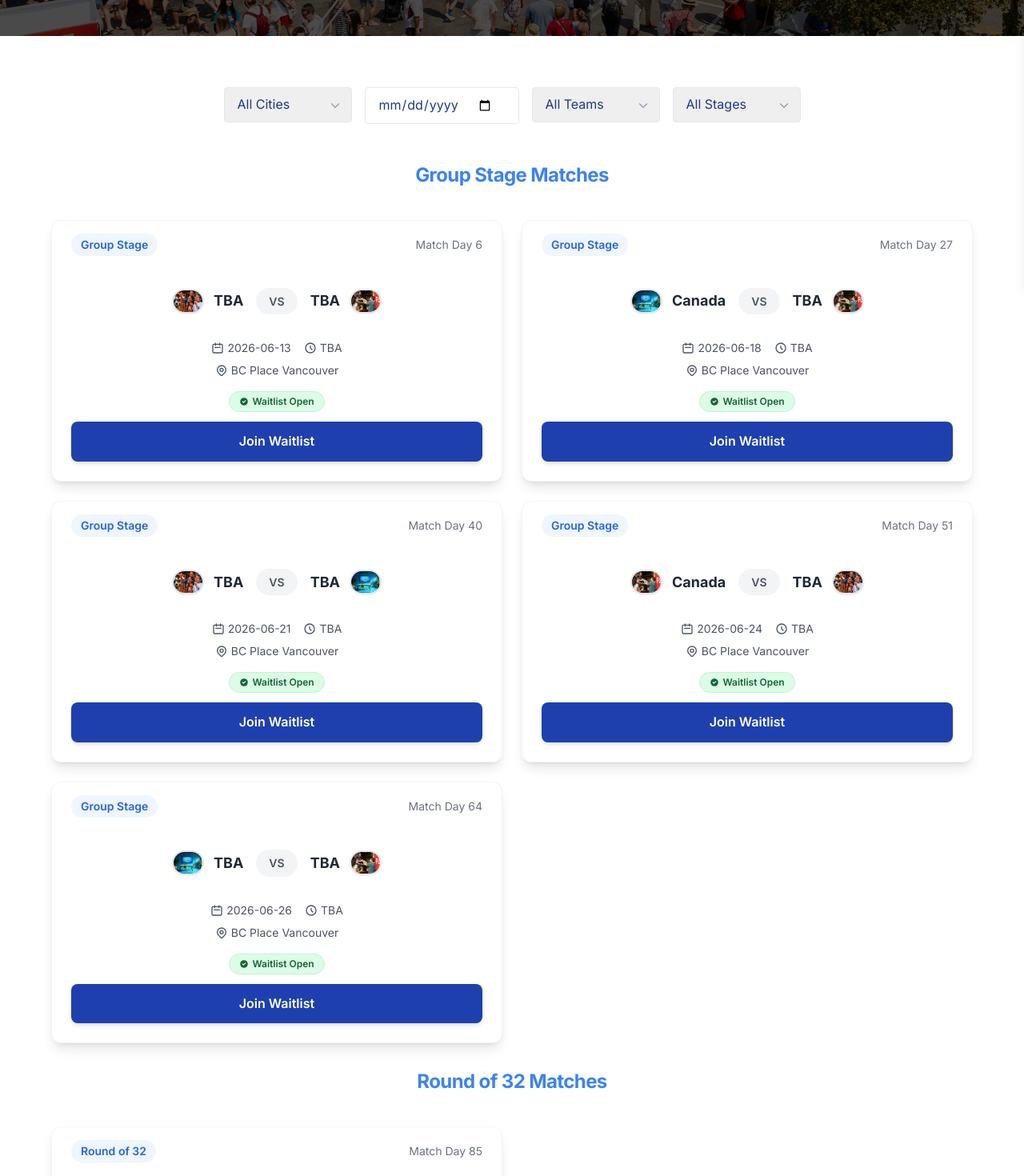
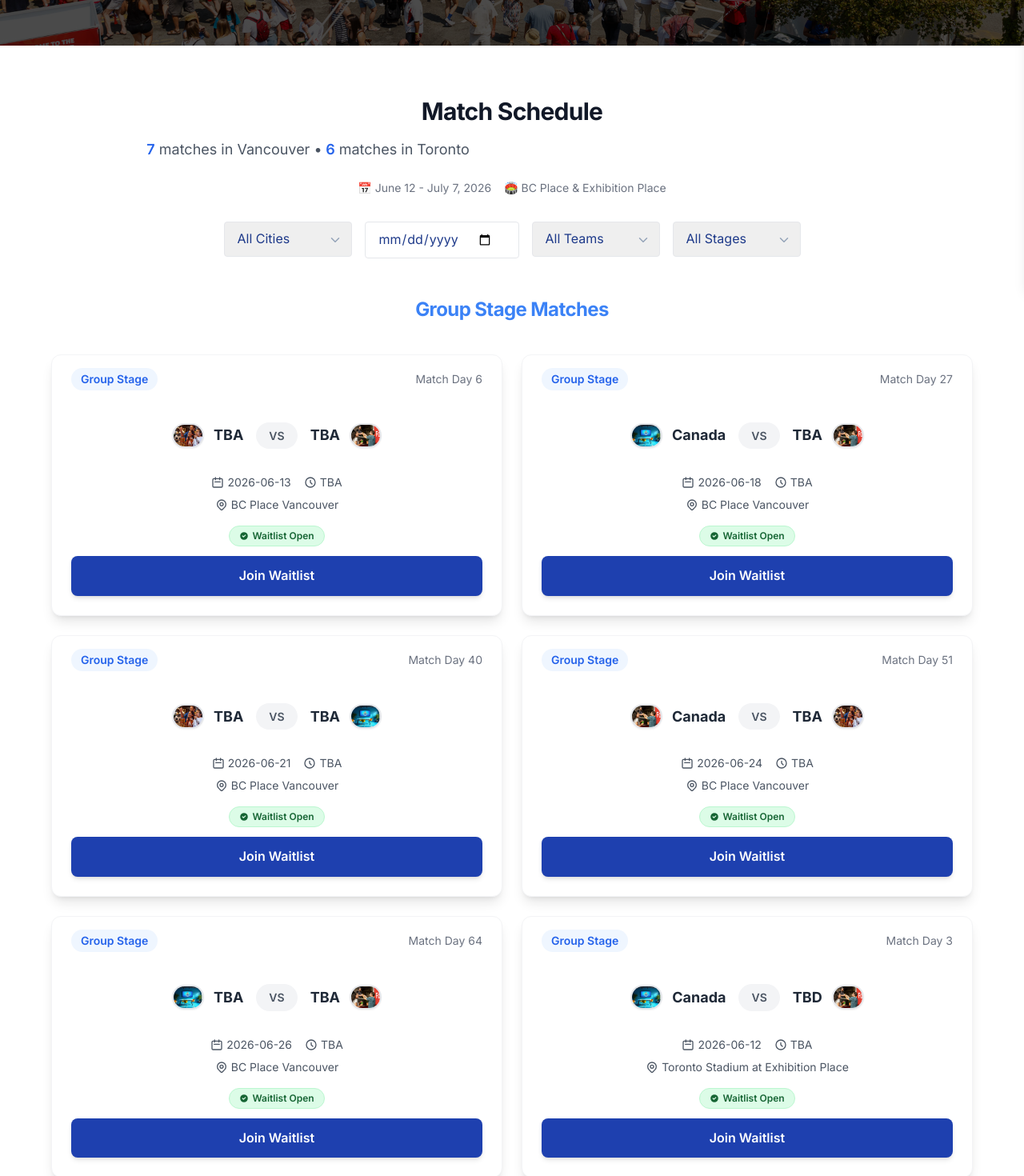
Before and after one commit to chryzcode/fwc26-project, a Next.js app: page /events in a window 1280 px wide. Shown: the part 440-1910 px from the top of the page at 80% size. Built offline with nearby package versions, Linux system fonts and the light colour scheme; no server answers.

Commit message:
Update EventsPage to include new match data for Toronto, enhance match filtering options, and improve section titles for better clarity. Added match summary details and adjusted user prompts for a more informative experience.

```diff
--- a/src/app/events/page.tsx
+++ b/src/app/events/page.tsx
@@ -17,6 +17,7 @@ type Match = {
 };
 
 const matches: Match[] = [
+  // Vancouver Matches
   // Group Stage Matches
   {
     id: 1,
@@ -111,6 +112,88 @@ const matches: Match[] = [
     flag1: '/blog-image/fifa-businness advantage.avif', // Placeholder
     flag2: '/blog-image/10-ways-to-make.avif', // Placeholder
   },
+
+  // Toronto Matches
+  // Group Stage Matches
+  {
+    id: 8,
+    city: 'Toronto',
+    date: '2026-06-12',
+    time: 'TBA',
+    teams: ['Canada', 'TBD'],
+    venue: 'Toronto Stadium at Exhibition Place',
+    status: 'Waitlist Open',
+    stage: 'Group Stage',
+    matchDay: 3,
+    flag1: '/blog-image/fifa-businness advantage.avif', // Placeholder
+    flag2: '/blog-image/10-ways-to-make.avif', // Placeholder
+  },
+  {
+    id: 9,
+    city: 'Toronto',
+    date: '2026-06-17',
+    time: 'TBA',
+    teams: ['TBD', 'TBD'],
+    venue: 'Toronto Stadium at Exhibition Place',
+    status: 'Waitlist Open',
+    stage: 'Group Stage',
+    matchDay: 21,
+    flag1: '/blog-image/fans-into-client.avif', // Placeholder
+    flag2: '/blog-image/fifa-businness advantage.avif', // Placeholder
+  },
+  {
+    id: 10,
+    city: 'Toronto',
+    date: '2026-06-20',
+    time: 'TBA',
+    teams: ['TBD', 'TBD'],
+    venue: 'Toronto Stadium at Exhibition Place',
+    status: 'Waitlist Open',
+    stage: 'Group Stage',
+    matchDay: 33,
+    flag1: '/blog-image/10-ways-to-make.avif', // Placeholder
+    flag2: '/blog-image/fans-into-client.avif', // Placeholder
+  },
+  {
+    id: 11,
+    city: 'Toronto',
+    date: '2026-06-23',
+    time: 'TBA',
+    teams: ['TBD', 'TBD'],
+    venue: 'Toronto Stadium at Exhibition Place',
+    status: 'Waitlist Open',
+    stage: 'Group Stage',
+    matchDay: 46,
+    flag1: '/blog-image/fifa-businness advantage.avif', // Placeholder
+    flag2: '/blog-image/10-ways-to-make.avif', // Placeholder
+  },
+  {
+    id: 12,
+    city: 'Toronto',
+    date: '2026-06-26',
+    time: 'TBA',
+    teams: ['TBD', 'TBD'],
+    venue: 'Toronto Stadium at Exhibition Place',
+    status: 'Waitlist Open',
+    stage: 'Group Stage',
+    matchDay: 62,
+    flag1: '/blog-image/fans-into-client.avif', // Placeholder
+    flag2: '/blog-image/fifa-businness advantage.avif', // Placeholder
+  },
+  // Round of 32
+  {
+    id: 13,
+    city: 'Toronto',
+    date: '2026-07-02',
+    time: 'TBA',
+    teams: ['TBD', 'TBD'],
+    venue: 'Toronto Stadium at Exhibition Place',
+    status: 'Waitlist Open',
+    stage: 'Round of 32',
+    matchDay: 83,
+    flag1: '/blog-image/10-ways-to-make.avif', // Placeholder
+    flag2: '/blog-image/fifa-businness advantage.avif', // Placeholder
+  },
 ];
 
 export default function EventsPage() {
@@ -182,8 +265,8 @@ export default function EventsPage() {
       <section className="relative min-h-[50vh] flex flex-col items-center justify-center text-center overflow-hidden" style={{backgroundImage: 'url(/Commercial-Opportunity.jpg)', backgroundSize: 'cover', backgroundPosition: 'center'}}>
         <div className="absolute inset-0 bg-black/70 z-0" />
         <div className="relative z-10 py-20 px-4">
-          <h1 className="text-4xl md:text-5xl font-extrabold text-white mb-4 drop-shadow-lg">Can't Find FIFA 2026 Tickets? Get on the List!</h1>
-          <p className="text-lg text-white mb-8 max-w-2xl mx-auto py-5">Join the waitlist, and we'll source ticket availability for you.</p>
+          <h1 className="text-4xl md:text-5xl font-extrabold text-white mb-4 drop-shadow-lg">FIFA 2026 Tickets - Vancouver & Toronto</h1>
+          <p className="text-lg text-white mb-8 max-w-2xl mx-auto py-5">Join the waitlist for matches in Vancouver and Toronto. We'll source ticket availability for you.</p>
           <a href="#matches" className="inline-block px-8 py-4 rounded-xl text-white font-bold text-lg shadow-lg hover:bg-accent transition hover:scale-110">Browse Matches & Join Waitlist</a>
         </div>
       </section>
@@ -191,11 +274,24 @@ export default function EventsPage() {
       {/* Match Listings & Filters */}
       <section id="matches" className="py-16 bg-white">
         <div className="container mx-auto px-4">
+          {/* Match Summary */}
+          <div className="text-center mb-8">
+            <h2 className="text-3xl font-bold text-gray-900 mb-4">Match Schedule</h2>
+            <p className="text-lg text-gray-600 mb-6">
+              <span className="font-semibold text-blue-600">{matches.filter(m => m.city === 'Vancouver').length}</span> matches in Vancouver •
+              <span className="font-semibold text-blue-600"> {matches.filter(m => m.city === 'Toronto').length}</span> matches in Toronto
+            </p>
+            <div className="flex justify-center gap-4 text-sm text-gray-500">
+              <span>📅 June 12 - July 7, 2026</span>
+              <span>🏟️ BC Place & Exhibition Place</span>
+            </div>
+          </div>
           <div className="flex flex-wrap gap-4 mb-8 justify-center">
             <div className="relative">
               <select className="px-4 py-2 pr-8 min-w-[160px] rounded border appearance-none" value={filter.city} onChange={e => setFilter(f => ({...f, city: e.target.value}))}>
                 <option value="">All Cities</option>
                 <option value="Vancouver">Vancouver</option>
+                <option value="Toronto">Toronto</option>
               </select>
               <span className="pointer-events-none absolute right-3 top-1/2 -translate-y-1/2 text-slate-400">
                 <svg width="18" height="18" fill="none" viewBox="0 0 24 24"><path d="M6 9l6 6 6-6" stroke="currentColor" strokeWidth="2" strokeLinecap="round" strokeLinejoin="round"/></svg>
@@ -207,6 +303,7 @@ export default function EventsPage() {
                 <option value="">All Teams</option>
                 <option value="Canada">Canada</option>
                 <option value="TBA">TBA</option>
+                <option value="TBD">TBD</option>
               </select>
               <span className="pointer-events-none absolute right-3 top-1/2 -translate-y-1/2 text-slate-400">
                 <svg width="18" height="18" fill="none" viewBox="0 0 24 24"><path d="M6 9l6 6 6-6" stroke="currentColor" strokeWidth="2" strokeLinecap="round" strokeLinejoin="round"/></svg>
@@ -381,7 +478,7 @@ export default function EventsPage() {
               <div className="w-8 h-8 rounded-full bg-slate-800 text-white flex items-center justify-center text-sm font-bold mb-4">2</div>
               <h3 className="font-bold text-lg mb-2">We Search for You</h3>
               <ul className="text-slate-600 text-sm mb-2">
-                <li>We source tickets from verified resellers or official channels</li>
+                <li>We source tickets from verified resellers or official channels for both Vancouver and Toronto matches</li>
               </ul>
             </div>
             <div className="bg-white rounded-xl shadow p-8 flex flex-col items-center text-center">
```
